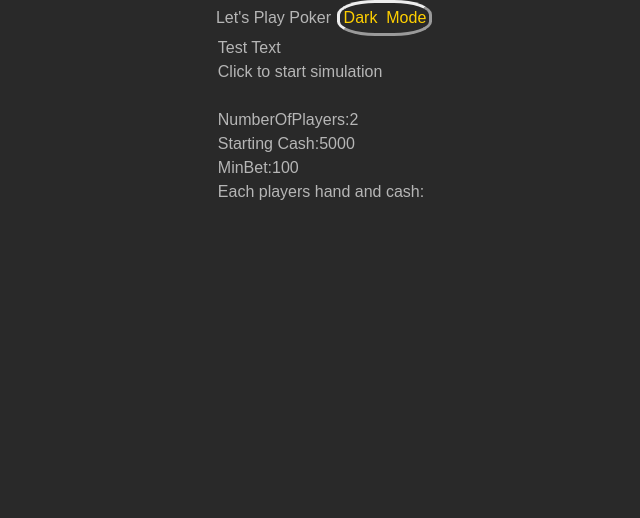
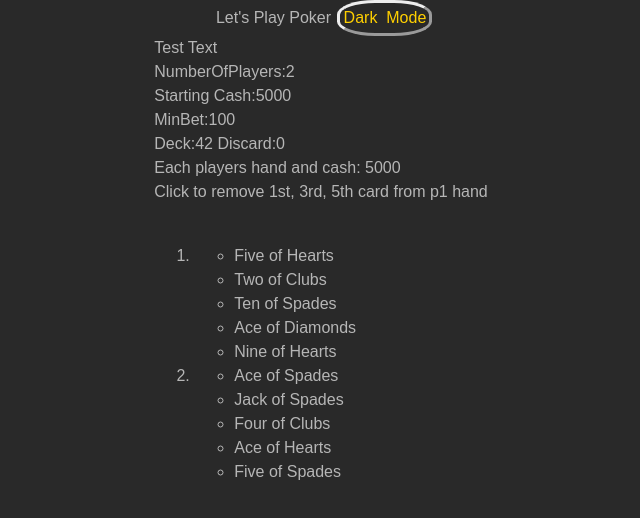
Before and after one commit to ShaneButtCodeNL/poker-app, a React (Create React App) app: page /poker in a window 1280 px wide. Shown: the top 518 px of the page, without its empty margins (319-959 px from the left). Built offline with nearby package versions, Linux system fonts and the light colour scheme.

Commit message:
Set up discard and draw functions

```diff
--- a/src/components/GameArea.tsx
+++ b/src/components/GameArea.tsx
@@ -1,6 +1,13 @@
-import { Card, Deck } from "../functions/Deck";
-
+import { useEffect, useState } from "react";
+import { Deck } from "../functions/Deck";
+let deck = new Deck(false);
+let discardPile = new Deck();
 function GameArea(props: any) {
+  //Round of play
+  let [turn, setTurn] = useState(1);
+  //Player turn in round
+  let [playerTurn, setPlayerTurn] = useState(0);
+  //The Deck compriseing of one deck of standard playing cards with no jokers
   let game = (
     startCash: Number,
     minBet: Number,
@@ -9,12 +16,15 @@ function GameArea(props: any) {
     setHeldCash: Function
   ) => {
     //The Deck compriseing of one deck of standard playing cards with no jokers
-    let deck = new Deck(false);
     //initial Shuffling of the deck
+    if (deck.size() !== 52) {
+      deck = new Deck(false);
+      discardPile = new Deck();
+    }
     for (let i = 0; i < 5; i++) {
       deck.shuffle();
     }
-    //Crate hands for each player
+    //initial Create hands for each player
     let hands = [];
     let cash = [];
     for (let i = 0; i < numOfPlayers; i++) {
@@ -36,22 +46,54 @@ function GameArea(props: any) {
     hands = null;
     cash = null;
   };
+
+  /**
+   * Draws a card from deck if posible if can't adds discard pile to deck shuffles and then draws
+   */
+  const draw = () => {
+    if (!deck.canDraw()) {
+      deck.addDeckToBottom(discardPile);
+      discardPile = new Deck();
+      deck.shuffle();
+    }
+    return deck.draw();
+  };
+
+  /**
+   * discards selected cards from a player's hand
+   * then drawscards to replace him
+   * @param cardPositions The 0 indexed position of cards to be replaced
+   */
+  const discardAndDraw = (cardPositions: Array<Number>) => {
+    let hands = [...props.heldCards];
+    for (let pos of cardPositions) {
+      let card = draw();
+      discardPile.addToTop(hands[playerTurn][+pos]);
+      hands[playerTurn][+pos] = card;
+    }
+    //Set State
+    props.setHeldCards(hands);
+    //return mem
+    hands = null;
+  };
+
+  //Delete later used for testing
+  const testRemove = () => {
+    discardAndDraw([0, 2, 4]);
+  };
+
+  useEffect(() => {
+    game(
+      props.startMoney,
+      props.minBet,
+      props.numOfPlayers,
+      props.setHeldCards,
+      props.setHeldCash
+    );
+  }, [props.numOfPlayers, props.startMoney, props.minBet]);
   return (
     <div>
       Test Text
-      <div
-        onClick={() =>
-          game(
-            props.startMoney,
-            props.minBet,
-            props.numOfPlayers,
-            props.setHeldCards,
-            props.setHeldCash
-          )
-        }
-      >
-        Click to start simulation
-      </div>
       <br />
       NumberOfPlayers:{props.numOfPlayers}
       <br />
@@ -59,7 +101,17 @@ function GameArea(props: any) {
       <br />
       MinBet:{props.minBet}
       <br />
+      Deck:{deck.size()} Discard:{discardPile.size()}
+      <br />
       Each players hand and cash: {props.heldCash[0]}
+      <br />
+      <div
+        onClick={() => {
+          testRemove();
+        }}
+      >
+        Click to remove 1st, 3rd, 5th card from p1 hand
+      </div>
       <br />
       <ol>
         {props.heldCards.map((hand, n) => {
```
Also changed, not shown: 1 other file (tests, documents, lock files or other folders).
